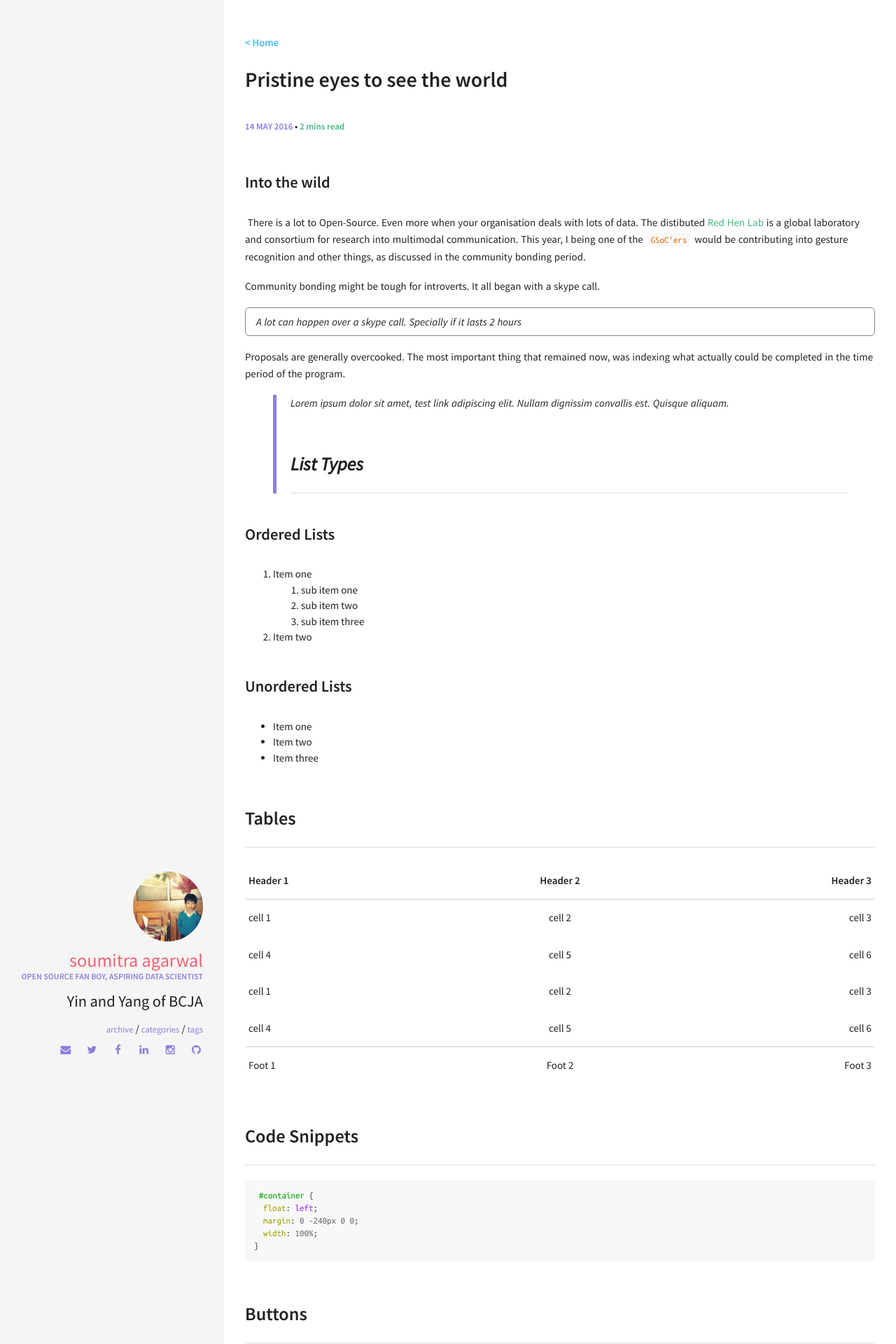
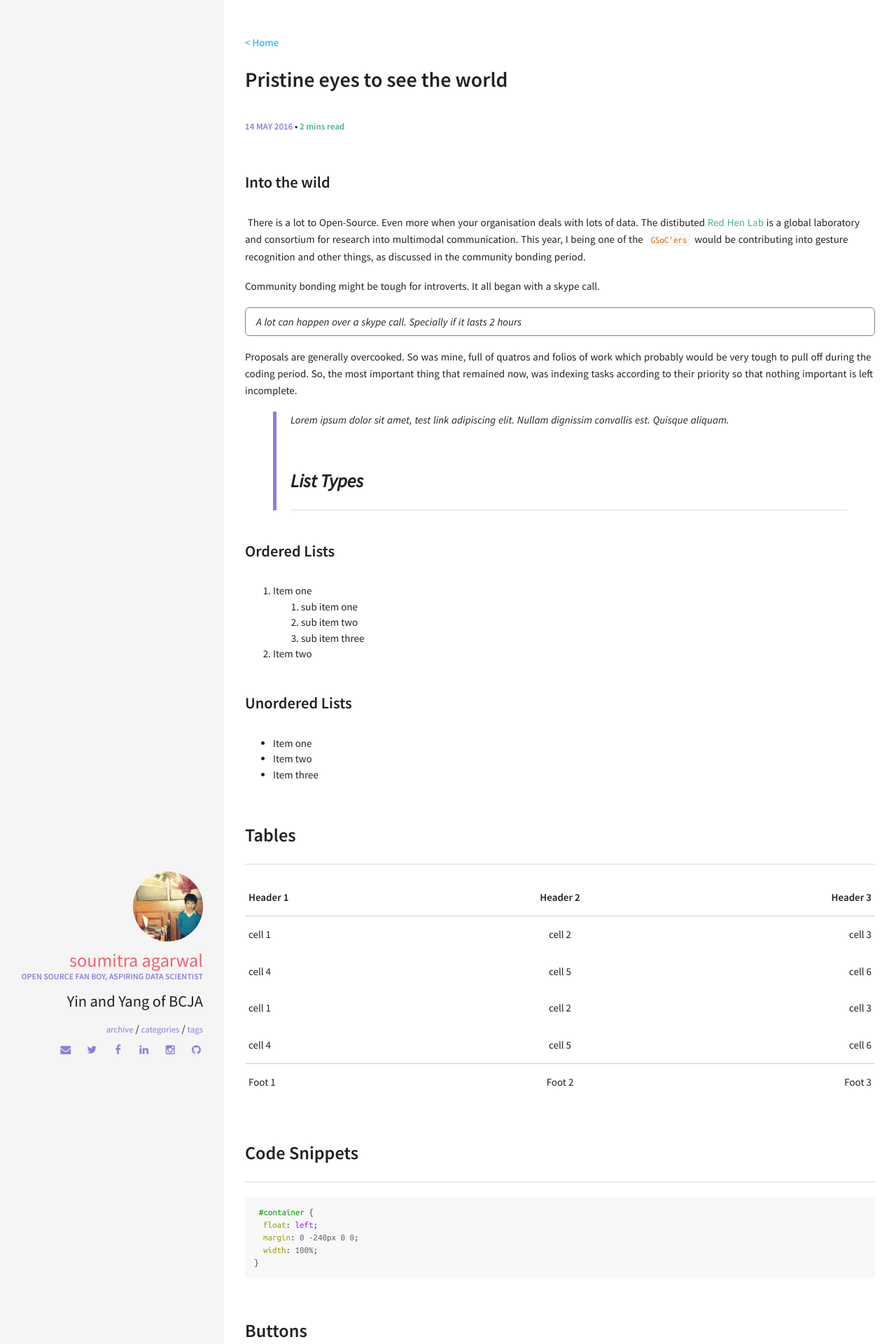
Before and after one commit to RedHenLab/BlendedJointAttention, a Jekyll site: the page built from _posts/2016-05-14-Community-bonding.md, in a window 1280 px wide. Shown: the top 1920 px of the page at 70% size. Built offline with Jekyll 4.4.1, drawn with Linux system fonts in a browser that asks for light colours.

Commit message:
Completing first post

```diff
--- a/_posts/2016-05-14-Community-bonding.md
+++ b/_posts/2016-05-14-Community-bonding.md
@@ -16,7 +16,7 @@ Community bonding might be tough for introverts. It all began with a skype call.
 *A lot can happen over a skype call. Specially if it lasts 2 hours*
 {: .notice}
 
-Proposals are generally overcooked. The most important thing that remained now, was indexing what actually could be completed in the time period of the program.
+Proposals are generally overcooked. So was mine, full of quatros and folios of work which probably would be very tough to pull off during the coding period. So, the most important thing that remained now, was indexing tasks according to their priority so that nothing important is left incomplete.
 
 > Lorem ipsum dolor sit amet, test link adipiscing elit. Nullam dignissim convallis est. Quisque aliquam.
 ## List Types
```
